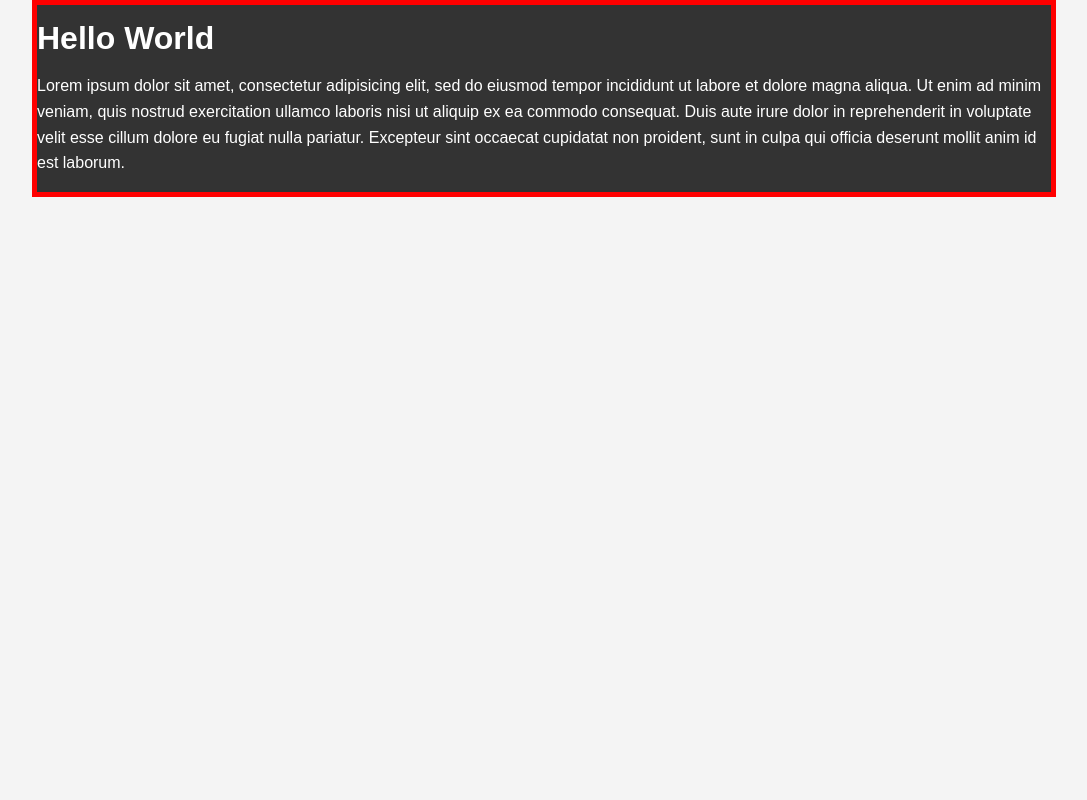
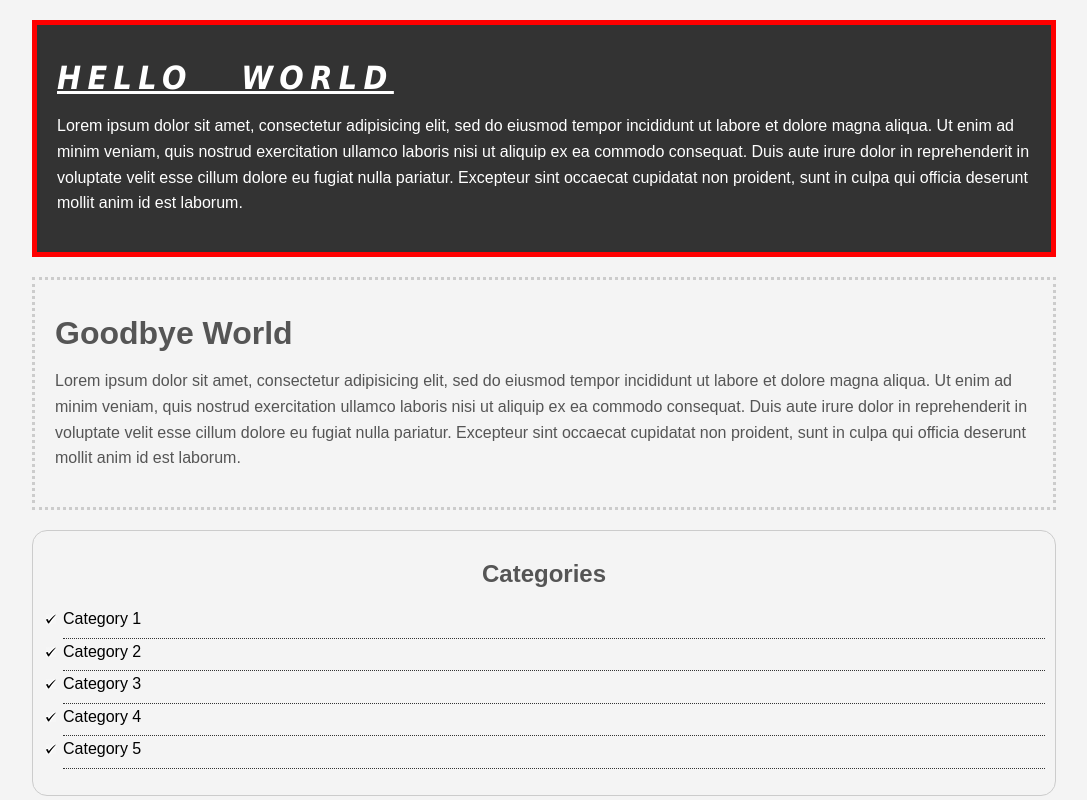
Before and after one commit to itsramview-web/CSSCRASHCOURSE, a plain HTML site: page csscheatsheet/index.html in a window 1280 px wide. Shown: the whole page, without its empty margins (96-1183 px from the left). Drawn offline with Linux system fonts and the light colour scheme.

Commit message:
Added list Style image

```diff
--- a/csscheatsheet/css/style.css
+++ b/csscheatsheet/css/style.css
@@ -1,3 +1,9 @@
+/*
+*{
+	margin:0;
+	padding:0;
+}
+*/
 body{
 	background-color:#f4f4f4;
 	color:#555555;
@@ -10,6 +16,23 @@ font: normal 16px Arial, Helvetica, sans-serif;
 
 line-height:1.6em;
 margin:0;
+}
+
+a{
+	text-decoration: none;
+	color:#000;
+}
+
+a:hover{
+	color:red;
+}
+
+a:active{
+	color:green;
+}
+
+a:visited{
+	color:black;
 }
 
 .container{
@@ -31,4 +54,53 @@ margin:0;
 
 	border: 5px red solid;
 
+	padding-top:20px;
+	padding-bottom:20px;
+	padding-right:20px;
+	padding-left:20px;
+
+	/* Same as above */
+	padding:20px;
+
+	margin-top:20px;
+	margin:20px 0;
 }
+
+.box-1 h1{
+	font-family:Tahoma;
+	font-weight:800;
+	font-style:italic;
+	text-decoration:underline;
+	text-transform:uppercase;
+	letter-spacing: 0.2em;
+	word-spacing: 1em;
+}
+
+.box-2{
+	border:3px dotted #ccc;
+	padding:20px;
+	margin:20px 0;
+}
+
+.categories{
+	border:1px #ccc solid;
+	padding:10px;
+	border-radius:15px;
+}
+
+.categories h2{
+	text-align:center;
+}
+
+.categories ul{
+	padding:0;
+	padding-left:20px;
+	list-style:square;
+	list-style:none;
+}
+
+.categories li{
+	padding-bottom:6px;
+	border-bottom:dotted 1px #333;
+	list-style-image: url('../images/check.png');
+}
--- a/csscheatsheet/index.html
+++ b/csscheatsheet/index.html
@@ -15,6 +15,28 @@
 		    cillum dolore eu fugiat nulla pariatur.   Excepteur sint occaecat cupidatat non
 		    proident, sunt in culpa qui officia deserunt mollit anim id est laborum.</p>
 		</div>
+
+		<div class="box-2">
+		    <h1>Goodbye World</h1>
+		    <p>Lorem ipsum dolor sit amet, consectetur adipisicing elit, sed do eiusmod
+		    tempor incididunt ut labore et dolore magna aliqua. Ut enim ad minim veniam,
+		    quis nostrud exercitation ullamco laboris nisi ut aliquip ex ea commodo
+		    consequat. Duis aute irure dolor in reprehenderit in voluptate velit esse
+		    cillum dolore eu fugiat nulla pariatur.   Excepteur sint occaecat cupidatat non
+		    proident, sunt in culpa qui officia deserunt mollit anim id est laborum.</p>
+		</div>
+
+		<div class="categories">
+			<h2>Categories</h2>
+			<ul>
+				<li><a href="#">Category 1</a></li>
+				<li><a href="#">Category 2</a></li>
+				<li><a href="#">Category 3</a></li>
+				<li><a href="#">Category 4</a></li>
+				<li><a href="test.html">Category 5</a></li>
+			</ul>
+
+		</div>
 	</div>
 
 </body>
```
Also changed, not shown: csscheatsheet/images/check.png (added).
